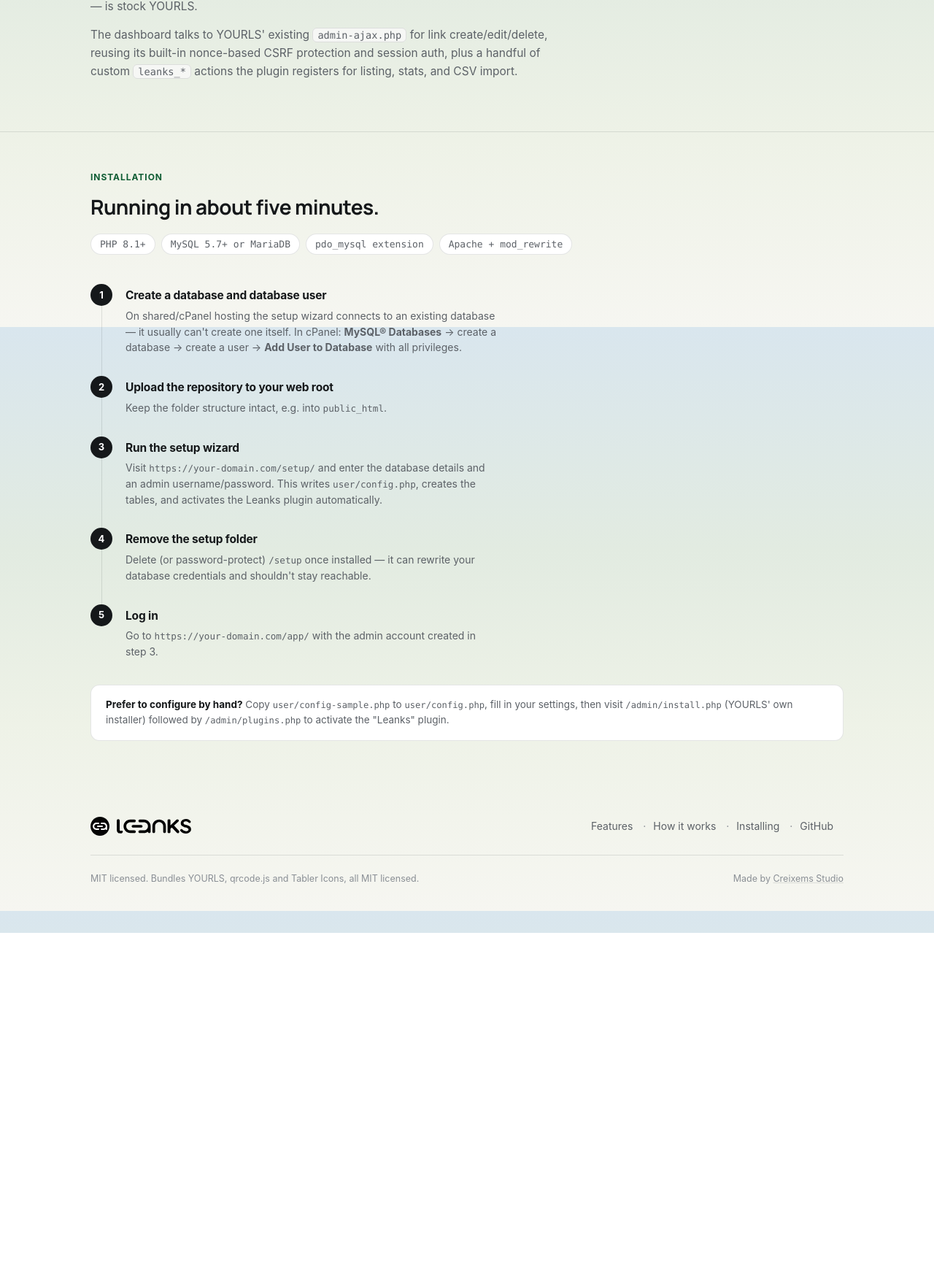
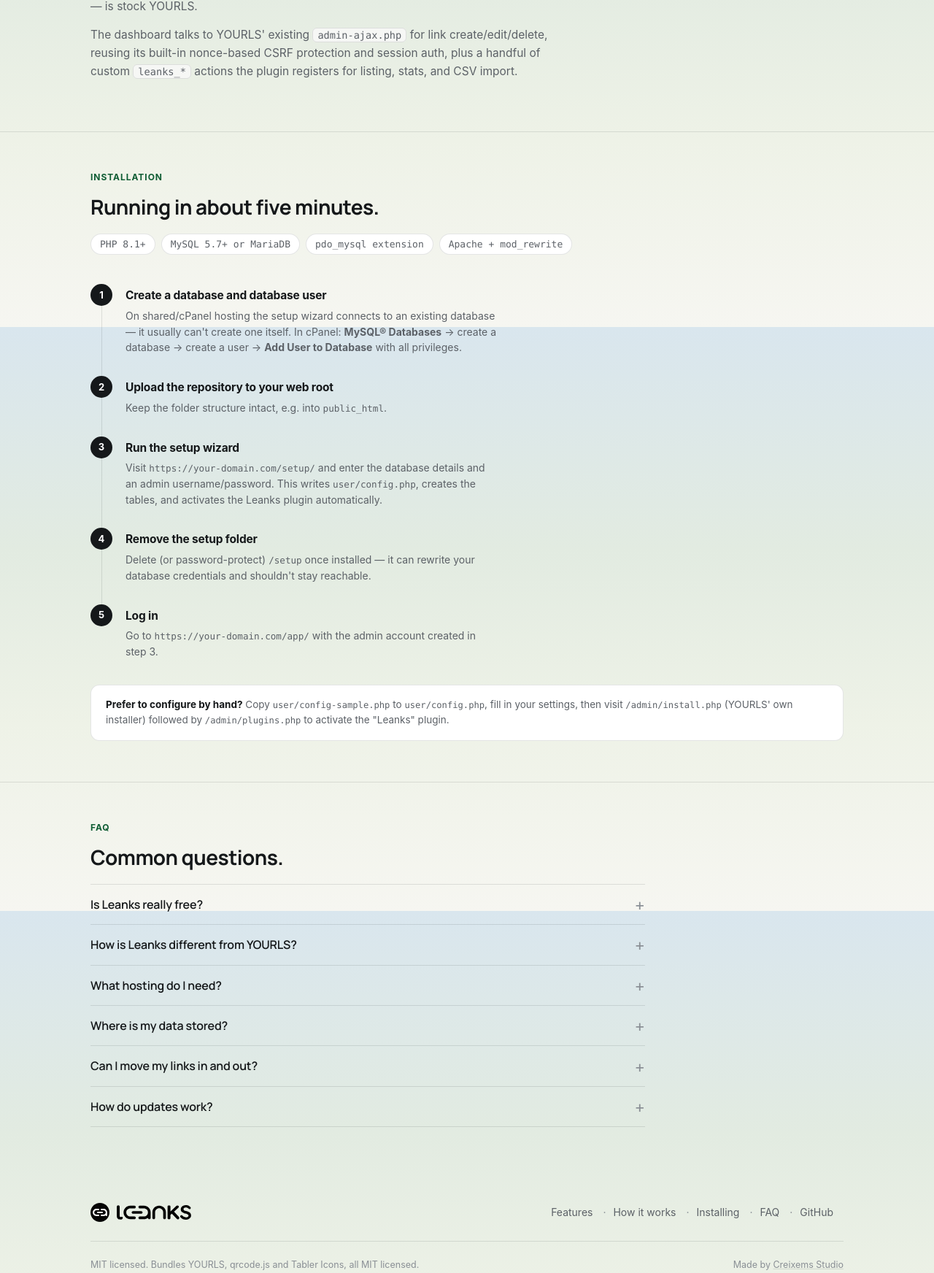
Before and after one commit to creixems/leanks, a PHP site: page / in a window 1280 px wide. Shown: the part 2752-4496 px from the top of the page at 73% size. Before the commit the page ends 4030 px from the top, so only its background shows below. Run offline with PHP 8.4, Linux system fonts and the light colour scheme.

Commit message:
Add SEO, icons and discoverability files to the landing page
robots.txt, sitemap.xml, llms.txt, web manifest and a 404 page; favicon.ico,
Apple touch icon, PNG/maskable icons and a Safari pinned-tab icon rendered from
the logomark; theme-color, robots and JSON-LD (WebSite + SoftwareApplication)
metadata; the tagline becomes the page H1; and a visible FAQ section.

Co-Authored-By: Claude Sonnet 5.5 <noreply@anthropic.com>

```diff
--- a/web/index.html
+++ b/web/index.html
@@ -5,12 +5,25 @@
 <meta name="viewport" content="width=device-width, initial-scale=1">
 <title>Leanks: Self-hosted URL shortener</title>
 <meta name="description" content="Leanks is a free, open-source, self-hosted URL shortener with a modern dashboard, built on YOURLS. Password protection, expiration, UTM tags, QR codes and analytics — no SaaS bill, and your data stays on your own PHP/MySQL hosting.">
-<link rel="icon" type="image/svg+xml" href="assets/logomark.svg">
+<meta name="robots" content="index, follow, max-image-preview:large, max-snippet:-1">
+<meta name="author" content="Creixems Studio">
+<meta name="color-scheme" content="light dark">
+<meta name="theme-color" content="#e2ebe1" media="(prefers-color-scheme: light)">
+<meta name="theme-color" content="#0f1b22" media="(prefers-color-scheme: dark)">
+<link rel="icon" href="/favicon.ico" sizes="48x48">
+<link rel="icon" type="image/svg+xml" href="/assets/logomark.svg">
+<link rel="icon" type="image/png" sizes="32x32" href="/assets/icons/favicon-32.png">
+<link rel="icon" type="image/png" sizes="16x16" href="/assets/icons/favicon-16.png">
+<link rel="apple-touch-icon" sizes="180x180" href="/apple-touch-icon.png">
+<link rel="mask-icon" href="/assets/icons/safari-pinned-tab.svg" color="#040404">
+<link rel="manifest" href="/site.webmanifest">
+<link rel="alternate" type="text/plain" href="/llms.txt" title="llms.txt">
 <link rel="stylesheet" href="styles.css">
 <link rel="canonical" href="https://leanks.cc/">
 <meta property="og:type" content="website">
 <meta property="og:url" content="https://leanks.cc/">
 <meta property="og:site_name" content="Leanks">
+<meta property="og:locale" content="en_US">
 <meta property="og:title" content="Leanks: Self-hosted URL shortener">
 <meta property="og:description" content="Free and open-source self-hosted link shortener with a modern dashboard — no SaaS bill, and you own your data.">
 <meta property="og:image" content="https://leanks.cc/assets/social-preview.png">
@@ -21,9 +34,42 @@
 <meta name="twitter:title" content="Leanks: Self-hosted URL shortener">
 <meta name="twitter:description" content="Free and open-source self-hosted link shortener with a modern dashboard — no SaaS bill, and you own your data.">
 <meta name="twitter:image" content="https://leanks.cc/assets/social-preview.png">
+<meta name="twitter:image:alt" content="Leanks: YOURLS, for 2026 — with the Leanks dashboard">
 <link rel="preconnect" href="https://fonts.googleapis.com">
 <link rel="preconnect" href="https://fonts.gstatic.com" crossorigin>
 <link href="https://fonts.googleapis.com/css2?family=Manrope:wght@500;600;700;800&display=swap" rel="stylesheet">
+<script type="application/ld+json">
+{
+  "@context": "https://schema.org",
+  "@graph": [
+    {
+      "@type": "WebSite",
+      "@id": "https://leanks.cc/#website",
+      "url": "https://leanks.cc/",
+      "name": "Leanks",
+      "description": "A free, open-source, self-hosted URL shortener with a modern dashboard, built on YOURLS.",
+      "inLanguage": "en"
+    },
+    {
+      "@type": "SoftwareApplication",
+      "@id": "https://leanks.cc/#software",
+      "name": "Leanks",
+      "description": "A free, open-source, self-hosted URL shortener with a modern dashboard, built on YOURLS. Password-protected links, expiration, UTM tags, QR codes and analytics on your own PHP/MySQL hosting.",
+      "applicationCategory": "BusinessApplication",
+      "operatingSystem": "Any (requires PHP 8.1+ and MySQL 5.7+ or MariaDB)",
+      "softwareVersion": "1.4.1",
+      "url": "https://leanks.cc/",
+      "downloadUrl": "https://github.com/creixems/leanks/releases/latest",
+      "codeRepository": "https://github.com/creixems/leanks",
+      "license": "https://github.com/creixems/leanks/blob/main/LICENSE",
+      "isAccessibleForFree": true,
+      "offers": { "@type": "Offer", "price": "0", "priceCurrency": "USD" },
+      "image": "https://leanks.cc/assets/social-preview.png",
+      "author": { "@type": "Organization", "name": "Creixems Studio", "url": "https://creixems.com" }
+    }
+  ]
+}
+</script>
 </head>
 <body>
 
@@ -32,11 +78,11 @@
     <div class="intro">
       <div class="brand">
         <span class="mark"><img src="assets/logomark.svg" alt="" width="52" height="52"></span>
-        <h1><img class="logotype" src="assets/logotype.svg" alt="Leanks" width="153" height="30"></h1>
+        <div class="logo"><img class="logotype" src="assets/logotype.svg" alt="Leanks" width="153" height="30"></div>
         <span class="version">v1.4.1</span>
       </div>
 
-      <p class="tagline">YOURLS, <em>for 2026.</em></p>
+      <h1 class="tagline">YOURLS, <em>for 2026.</em></h1>
       <p class="sub">The proven self-hosted link shortener, with the modern dashboard it never had. Free and open source, no SaaS bill, and your links and data stay on your own server.</p>
 
       <div class="cta-row">
@@ -74,7 +120,7 @@
       <figure>
         <picture>
           <source srcset="assets/dashboard-dark.png" media="(prefers-color-scheme: dark)">
-          <img src="assets/dashboard.png" width="2480" height="1560" alt="The Leanks dashboard: a one-line create form, totals, a search bar with a Display menu, and a list of short links with tags, click counts, creation dates and QR / stats / edit / delete actions">
+          <img src="assets/dashboard.png" width="2480" height="1560" fetchpriority="high" decoding="async" alt="The Leanks dashboard: a one-line create form, totals, a search bar with a Display menu, and a list of short links with tags, click counts, creation dates and QR / stats / edit / delete actions">
         </picture>
         <figcaption>The Leanks dashboard — a link list, not a plugin admin screen.</figcaption>
       </figure>
@@ -257,6 +303,42 @@
     </div>
   </section>
 
+  <!-- ---------- FAQ ---------- -->
+
+  <section class="block" id="faq">
+    <div class="wrap">
+      <p class="eyebrow">FAQ</p>
+      <h2>Common questions.</h2>
+
+      <div class="faq">
+        <details>
+          <summary>Is Leanks really free?</summary>
+          <p>Yes. Leanks is open source under the MIT license, with no paid tier and no feature gates. You only pay for the PHP/MySQL hosting you run it on, which can be an ordinary shared host.</p>
+        </details>
+        <details>
+          <summary>How is Leanks different from YOURLS?</summary>
+          <p>Leanks is YOURLS underneath: the redirect engine, database schema, click tracking and plugin API stay stock. On top it adds a modern dashboard plus password-protected links, expiration, a UTM builder, tags, QR codes, analytics, CSV import and export, and one-click updates.</p>
+        </details>
+        <details>
+          <summary>What hosting do I need?</summary>
+          <p>PHP 8.1+, MySQL 5.7+ or MariaDB with the <code>pdo_mysql</code> extension, and Apache with <code>mod_rewrite</code>. Typical shared and cPanel hosting works. There is no Node build step and no Docker.</p>
+        </details>
+        <details>
+          <summary>Where is my data stored?</summary>
+          <p>In the MySQL database on your own server. Leanks is software you install, not a hosted service, so there is no account with us and nothing to sign up for.</p>
+        </details>
+        <details>
+          <summary>Can I move my links in and out?</summary>
+          <p>Yes. CSV import detects columns automatically and reports duplicates and errors per row. CSV export uses the same column names, so a file re-imports cleanly into another install. Clicks, creation dates and tags travel with it; passwords, expirations and UTM fields don't.</p>
+        </details>
+        <details>
+          <summary>How do updates work?</summary>
+          <p>The dashboard notices new releases on GitHub and applies them in place after verifying a checksum and taking an automatic backup. If anything fails partway, it rolls back from that backup.</p>
+        </details>
+      </div>
+    </div>
+  </section>
+
   <!-- ---------- Footer ---------- -->
 
   <footer class="block">
@@ -270,6 +352,7 @@
           <a href="#features">Features</a>
           <a href="#how-it-works">How it works</a>
           <a href="#installing">Installing</a>
+          <a href="#faq">FAQ</a>
           <a href="https://github.com/creixems/leanks" target="_blank" rel="noopener">GitHub</a>
         </nav>
       </div>
--- /dev/null
+++ b/web/robots.txt
@@ -0,0 +1,4 @@
+User-agent: *
+Allow: /
+
+Sitemap: https://leanks.cc/sitemap.xml
--- a/web/styles.css
+++ b/web/styles.css
@@ -88,7 +88,7 @@ code { font: 0.9em/1.4 var(--mono); }
 }
 .brand .mark img { width: 100%; height: 100%; display: block; }
 
-.brand h1 { line-height: 0; }
+.brand .logo { line-height: 0; }
 
 .logotype { display: block; }
 
@@ -318,3 +318,19 @@ footer.block { padding: 6vh 0 8vh; }
   .foot-row { flex-direction: column; align-items: flex-start; }
   .foot-legal { flex-direction: column; }
 }
+
+/* ---------- FAQ ---------- */
+
+.faq { max-width: 760px; }
+.faq details { border-top: 1px solid var(--hairline); }
+.faq details:last-child { border-bottom: 1px solid var(--hairline); }
+.faq summary {
+  cursor: pointer; list-style: none;
+  display: flex; justify-content: space-between; align-items: center; gap: 16px;
+  padding: 16px 0; font: 600 16px/1.4 var(--display); letter-spacing: -0.01em;
+}
+.faq summary::-webkit-details-marker { display: none; }
+.faq summary::after { content: "+"; font: 400 22px/1 var(--body); color: var(--faint); flex: none; }
+.faq details[open] summary::after { content: "\2212"; }
+.faq details p { margin: 0 0 18px; color: var(--muted); font-size: 15px; max-width: 64ch; }
+.faq code { font-size: 0.88em; background: var(--card-2); border: 1px solid var(--hairline); padding: 1px 6px; border-radius: 6px; }
```
Also changed, not shown: web/404.html (added, +34 -0 lines), web/llms.txt (added, +31 -0 lines), web/sitemap.xml (added, +9 -0 lines), web/apple-touch-icon.png (added), web/assets/icons/favicon-16.png (added), web/assets/icons/favicon-32.png (added), web/assets/icons/icon-192.png (added), web/assets/icons/icon-512.png (added), web/assets/icons/maskable-512.png (added), web/assets/icons/safari-pinned-tab.svg (added), web/favicon.ico (added), web/site.webmanifest (added).
